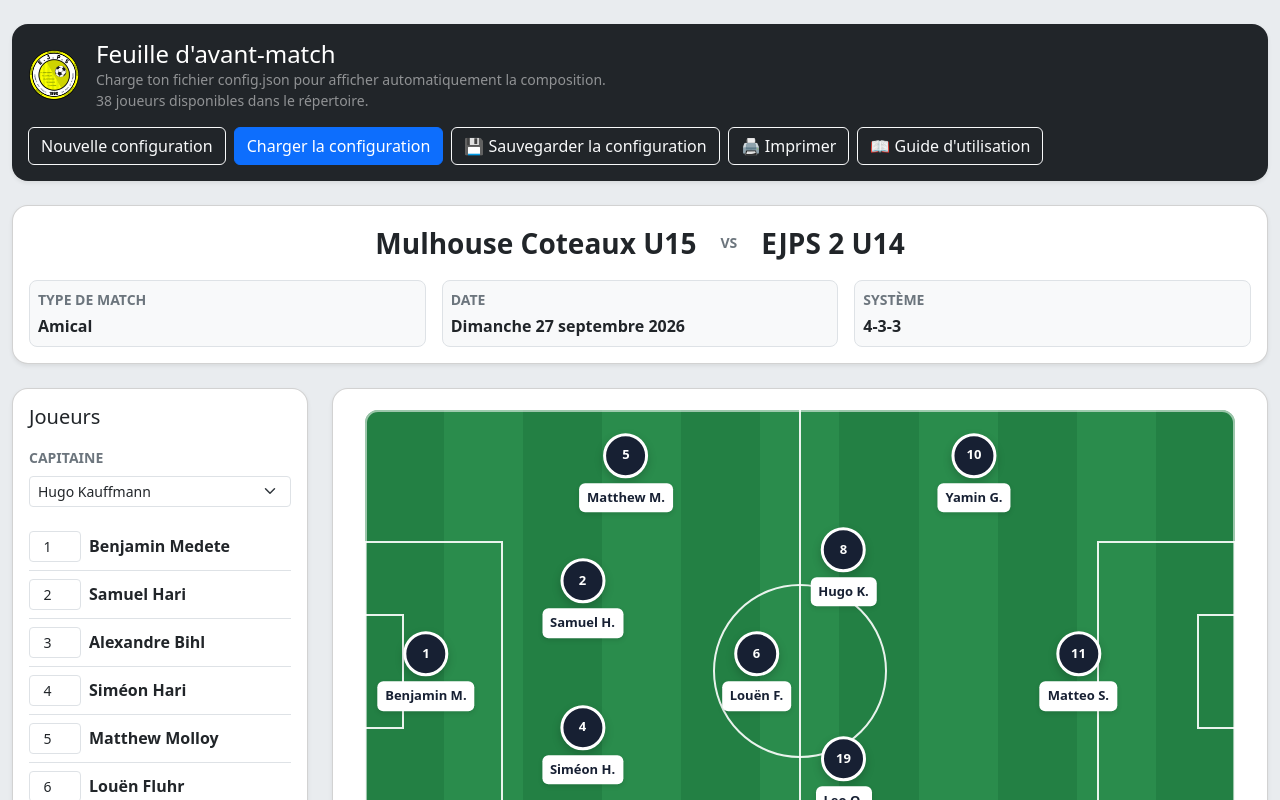
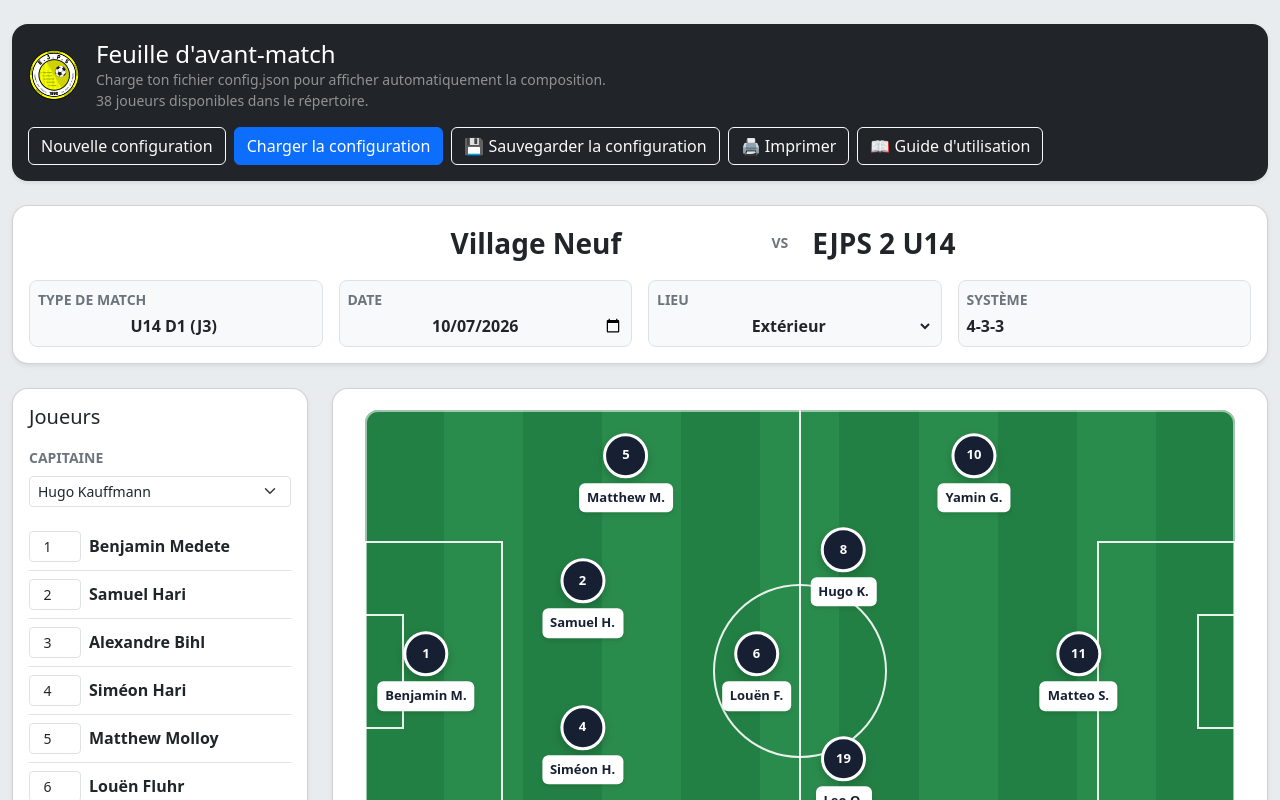
Before and after one commit to maxcl10/CoachBoard, an Angular app: page / in a window 1280 px wide. Shown: the top 800 px of the page. Built offline with nearby package versions, Linux system fonts and the light colour scheme.

Commit message:
feat: implement editable fields for match details and update functionality

```diff
--- a/src/app/app.html
+++ b/src/app/app.html
@@ -29,21 +29,74 @@
   <section class="match-card card shadow-sm rounded-4 mb-4">
     <div class="card-body text-center">
       <div class="d-flex align-items-center justify-content-center gap-4 mb-3">
-        <div class="fs-3 fw-bold">{{ homeTeam() }}</div>
+        <div class="fs-3 fw-bold">
+          @if (config().home) {
+            <span>{{ config().team }}</span>
+          } @else {
+            <input
+              class="editable-field fs-3 fw-bold text-center d-print-none"
+              type="text"
+              [value]="config().opponent"
+              (change)="updateOpponent($event)"
+              placeholder="Adversaire"
+            />
+            <span class="d-none d-print-inline">{{ config().opponent || '—' }}</span>
+          }
+        </div>
         <div class="text-secondary fw-bold small">VS</div>
-        <div class="fs-3 fw-bold">{{ awayTeam() }}</div>
+        <div class="fs-3 fw-bold">
+          @if (config().home) {
+            <input
+              class="editable-field fs-3 fw-bold text-center d-print-none"
+              type="text"
+              [value]="config().opponent"
+              (change)="updateOpponent($event)"
+              placeholder="Adversaire"
+            />
+            <span class="d-none d-print-inline">{{ config().opponent || '—' }}</span>
+          } @else {
+            <span>{{ config().team }}</span>
+          }
+        </div>
       </div>
-      <div class="row row-cols-1 row-cols-md-3 g-3 text-start">
+      <div class="row row-cols-1 row-cols-md-4 g-3 text-start">
         <div class="col">
           <div class="border rounded-3 p-2 bg-body-tertiary h-100">
             <span class="d-block text-uppercase text-secondary small fw-bold mb-1">Type de match</span>
-            <strong class="fs-6">{{ config().matchType || '—' }}</strong>
+            <input
+              class="editable-field fs-6 fw-bold d-print-none"
+              type="text"
+              [value]="config().matchType"
+              (change)="updateMatchType($event)"
+              placeholder="Type de match"
+            />
+            <strong class="fs-6 d-none d-print-inline">{{ config().matchType || '—' }}</strong>
           </div>
         </div>
         <div class="col">
           <div class="border rounded-3 p-2 bg-body-tertiary h-100">
             <span class="d-block text-uppercase text-secondary small fw-bold mb-1">Date</span>
-            <strong class="fs-6">{{ config().date ? (((config().date! | date:'EEEE':'':'fr-FR' | titlecase) ?? '') + (config().date! | date:' dd MMMM yyyy':'':'fr-FR')) : '—' }}</strong>
+            <input
+              class="editable-field fs-6 fw-bold d-print-none"
+              type="date"
+              [value]="config().date"
+              (change)="updateDate($event)"
+            />
+            <strong class="fs-6 d-none d-print-inline">{{ config().date ? (((config().date! | date:'EEEE':'':'fr-FR' | titlecase) ?? '') + (config().date! | date:' dd MMMM yyyy':'':'fr-FR')) : '—' }}</strong>
+          </div>
+        </div>
+        <div class="col d-print-none">
+          <div class="border rounded-3 p-2 bg-body-tertiary h-100">
+            <span class="d-block text-uppercase text-secondary small fw-bold mb-1">Lieu</span>
+            <select
+              class="editable-field fs-6 fw-bold d-print-none"
+              [value]="config().home ? 'true' : 'false'"
+              (change)="updateHome($event)"
+            >
+              <option value="true">Domicile</option>
+              <option value="false">Extérieur</option>
+            </select>
+            <strong class="fs-6 d-none d-print-inline">{{ config().home ? 'Domicile' : 'Extérieur' }}</strong>
           </div>
         </div>
         <div class="col">
--- a/src/app/app.scss
+++ b/src/app/app.scss
@@ -1,5 +1,25 @@
 .club-logo {
   object-fit: contain;
+}
+
+.editable-field {
+  width: 100%;
+  border: 0;
+  background: transparent;
+  padding: 0;
+  margin: 0;
+  text-align: center;
+  color: inherit;
+  font: inherit;
+}
+
+.editable-field:focus {
+  outline: 1px dashed var(--bs-primary);
+  outline-offset: 2px;
+}
+
+.editable-field::placeholder {
+  color: var(--bs-secondary-color);
 }
 
 .pitch-content {
--- a/src/app/app.ts
+++ b/src/app/app.ts
@@ -25,11 +25,11 @@ export class App {
 
   protected readonly config = signal<MatchConfig>({
     team: 'EJPS 2 U14',
-    opponent: 'Mulhouse Coteaux U15',
+    opponent: 'Village Neuf',
     venue: 'Stade de l\'Au',
     home: false,
-    matchType: 'Amical',
-    date: '2026-09-27',
+    matchType: 'U14 D1 (J3) ',
+    date: '2026-10-07',
     formation: '4-3-3',
     players: [
       { playerId: 28, shirtNumber: 1, position: 'GB' },
@@ -102,14 +102,6 @@ export class App {
       );
   });
 
-  protected readonly homeTeam = computed(() =>
-    this.config().home ? this.config().team : this.config().opponent,
-  );
-
-  protected readonly awayTeam = computed(() =>
-    this.config().home ? this.config().opponent : this.config().team,
-  );
-
   /** Returns the pitch coordinates for a starter, offsetting duplicate positions. */
   protected positionFor(
     player: Player,
@@ -160,6 +152,26 @@ export class App {
     return directoryEntry
       ? `${directoryEntry.firstName} ${directoryEntry.lastName.charAt(0).toUpperCase()}.`
       : `Joueur ${player.playerId}`;
+  }
+
+  protected updateOpponent(event: Event): void {
+    const value = (event.target as HTMLInputElement).value;
+    this.config.update((config) => ({ ...config, opponent: value }));
+  }
+
+  protected updateMatchType(event: Event): void {
+    const value = (event.target as HTMLInputElement).value;
+    this.config.update((config) => ({ ...config, matchType: value }));
+  }
+
+  protected updateDate(event: Event): void {
+    const value = (event.target as HTMLInputElement).value;
+    this.config.update((config) => ({ ...config, date: value }));
+  }
+
+  protected updateHome(event: Event): void {
+    const value = (event.target as HTMLSelectElement).value === 'true';
+    this.config.update((config) => ({ ...config, home: value }));
   }
 
   protected selectPlayer(event: Event): void {
```
